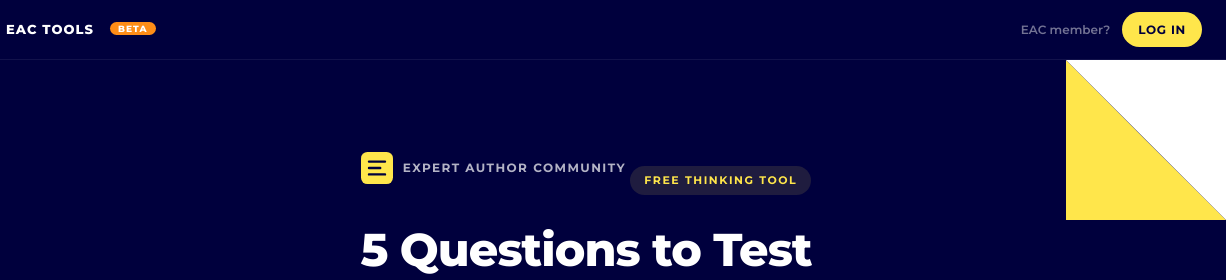
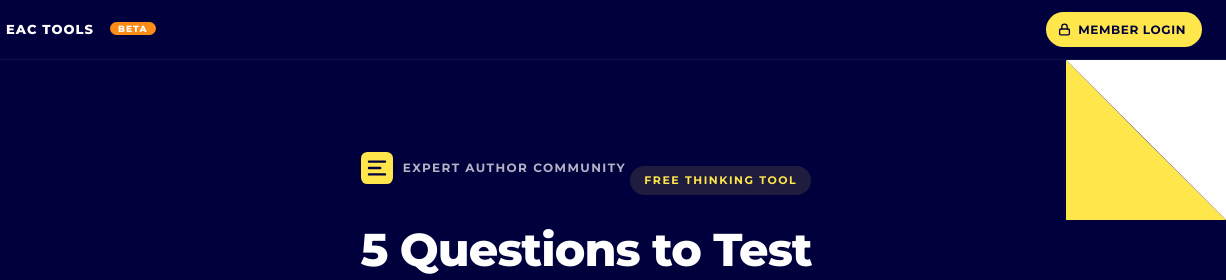
Before and after one commit to camav2/eac-tools, a website: page public/idea-test.html in a window 1280 px wide. Shown: the top 280 px of the page, 54-1280 px from the left. Drawn offline with Linux system fonts and the light colour scheme; no server answers.

Commit message:
Replace LOG IN with animated Member Login pill button across all pages

```diff
--- a/public/idea-test.html
+++ b/public/idea-test.html
@@ -1057,13 +1057,40 @@ input:focus-visible {
   border-radius: 999px; line-height: 1; margin-left: 6px; position: relative; top: -1px;
 }
 .header-auth { position: relative; display: flex; align-items: center; gap: 12px; }
-.btn-header-login {
-  font-size: 12px; font-weight: 700; letter-spacing: 0.06em; text-transform: uppercase;
-  color: var(--color-navy); background: var(--color-yellow);
-  padding: 8px 16px; border-radius: 999px;
-  text-decoration: none; display: inline-block; transition: background 0.18s ease;
-}
-.btn-header-login:hover { background: #f5d800; }
+.btn-member-login {
+  position: relative; display: inline-flex; align-items: center;
+  overflow: hidden;
+  background: var(--color-yellow); color: var(--color-navy);
+  font-family: var(--font); font-size: 12px; font-weight: 700;
+  letter-spacing: 0.05em; text-transform: uppercase;
+  padding: 8px 16px 8px 12px; border-radius: 999px;
+  text-decoration: none; white-space: nowrap;
+}
+.btn-member-login::before {
+  content: ''; position: absolute; top: 0; left: -80%;
+  width: 55%; height: 100%;
+  background: linear-gradient(90deg, transparent, rgba(255,255,255,0.45) 50%, transparent);
+  animation: btn-shimmer 2.8s ease-in-out infinite;
+  pointer-events: none;
+}
+@keyframes btn-shimmer { 0% { left: -80%; } 100% { left: 150%; } }
+.btn-member-login .lock-icon {
+  width: 13px; height: 13px; margin-right: 7px; flex-shrink: 0;
+  transition: transform 0.25s ease;
+}
+.btn-member-login .login-divider {
+  width: 0; height: 14px; background: rgba(0,0,61,0.2);
+  margin: 0; flex-shrink: 0;
+  transition: width 0.25s ease, margin 0.25s ease;
+}
+.btn-member-login .login-dashboard {
+  max-width: 0; opacity: 0; overflow: hidden; white-space: nowrap;
+  font-size: 11px; font-weight: 600; letter-spacing: 0.02em; text-transform: none;
+  transition: max-width 0.3s ease, opacity 0.2s ease;
+}
+.btn-member-login:hover .lock-icon { transform: rotate(-15deg); }
+.btn-member-login:hover .login-divider { width: 1px; margin: 0 10px; }
+.btn-member-login:hover .login-dashboard { max-width: 120px; opacity: 1; }
 .header-user-btn {
   display: flex; align-items: center; gap: 8px;
   background: none; border: none; cursor: pointer;
@@ -1128,8 +1155,10 @@ body { padding-top: 60px; }
     <span class="header-logo-text">EAC Tools</span><span class="beta-badge">Beta</span>
   </a>
   <div class="header-auth" id="header-auth">
-    <span id="header-member-prompt" style="font-size:12px;font-weight:600;color:rgba(255,255,255,0.45);white-space:nowrap;">EAC member?</span>
-    <a id="header-login-btn" class="btn-header-login" href="#">Log in</a>
+    <a id="header-login-btn" class="btn-member-login" href="#">
+      <svg class="lock-icon" viewBox="0 0 24 24" fill="none" stroke="currentColor" stroke-width="2.5" stroke-linecap="round" stroke-linejoin="round"><rect x="3" y="11" width="18" height="11" rx="2"/><path d="M7 11V7a5 5 0 0 1 10 0v4"/></svg>
+      Member Login<span class="login-divider"></span><span class="login-dashboard">Your dashboard →</span>
+    </a>
   </div>
 </header>
 
```
Also changed, not shown: public/index.html (+34 -8 lines), public/unblocker.html (+38 -9 lines).
